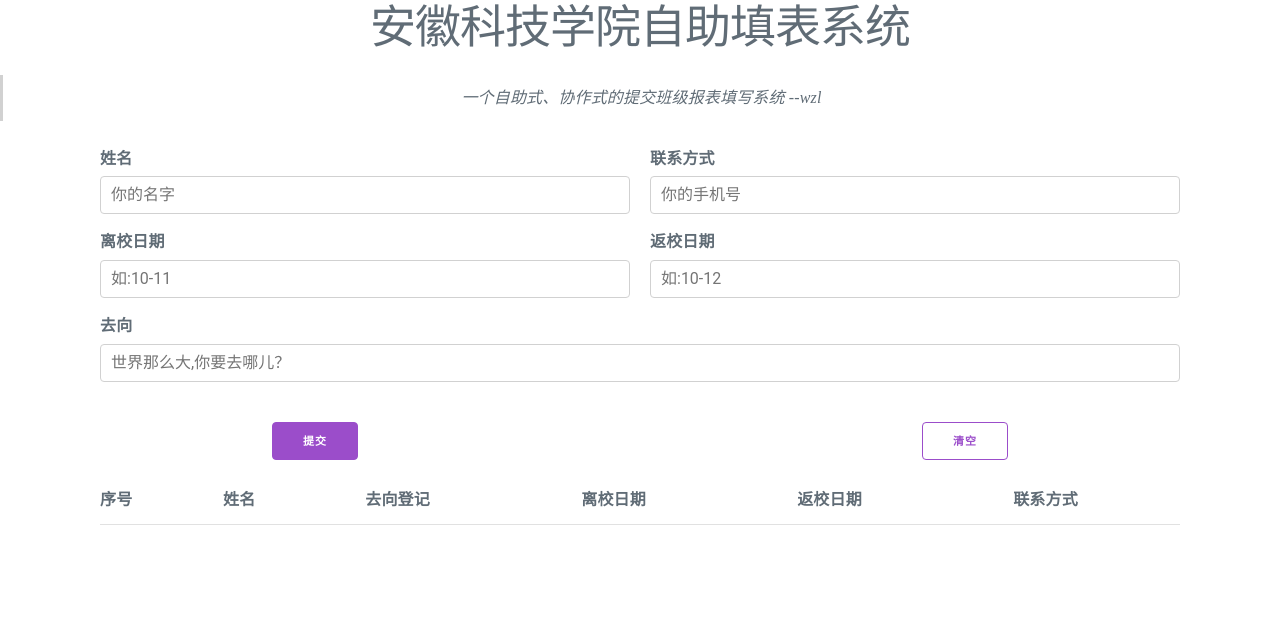
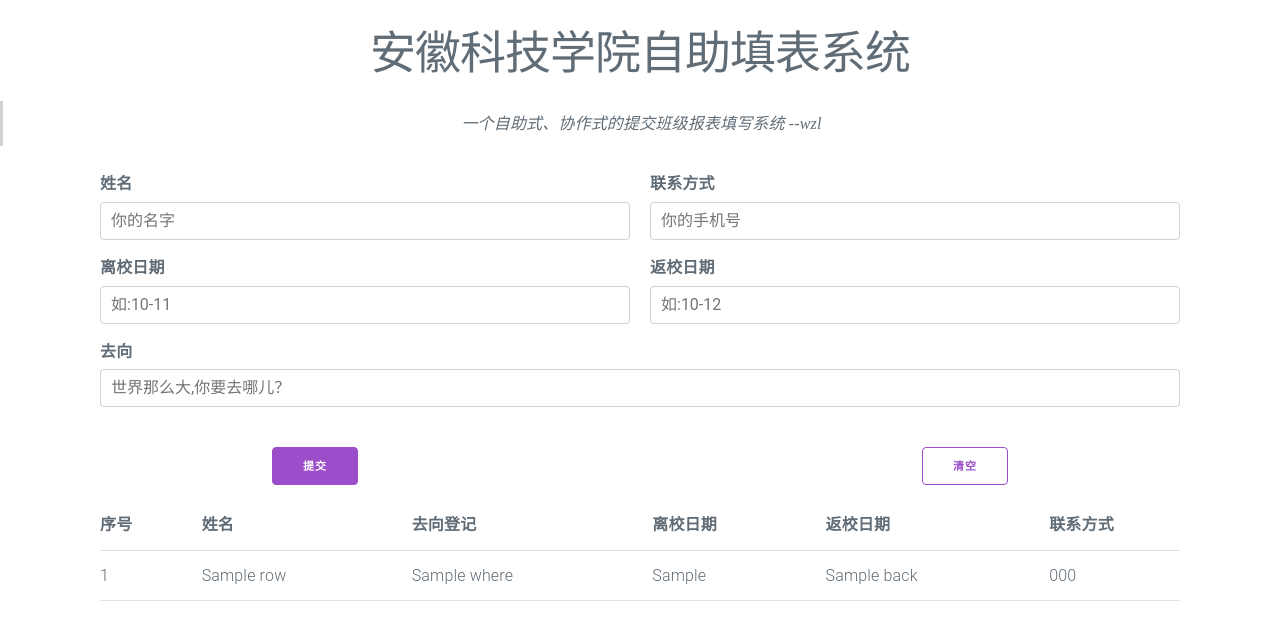
Before and after one commit to wuzhonglijz/pyWeb, a Flask app: template templates/index.html in a window 1280 px wide. Shown: the top 640 px of the page. Run offline with Flask 2, Linux system fonts and the light colour scheme; the template is opened without the code that fills it: most values are stand-ins (such as "Sample title", 1, 10 or a date in 2020); lists and menus that the app fills with data are empty; some libraries are stand-ins or nearby versions.

Commit message:
根页面使用了 RESTful 风格, 实现了数据库的插入与循环输出查询结果

```diff
--- a/main.py
+++ b/main.py
@@ -20,18 +20,25 @@ class record(db.Model):
 
 @app.route('/',  methods=['GET', 'POST'])
 def index():
-    return render_template('index.html')
+    if request.method == 'GET':
+        all_data = record.query.all()
+        return render_template('index.html', data= all_data)
 
-@app.route('/submit', methods=['POST'])
+    if request.method == 'POST':
+        name = request.form.get('phone')
+        data = json.loads(request.data)
+        stu = record(name= data['name'], phone= int(data['phone']), go= data['go'],
+                     back= data['back'], where= data['where'])
+        db.session.add(stu)
+        db.session.commit()
+        print(stu)
+
+@app.route('/submit', methods=['POST', 'GET'])
 def submit():
-    name = request.form.get('phone')
-    data = json.loads(request.data)
-    stu = record(name= data['name'], phone= int(data['phone']), go= data['go'],
-                 back= data['back'], where= data['where'])
-    db.session.add(stu)
-    db.session.commit()
-    print(data)
-    return ''
+    if request.method == 'POST':
+        pass
+    if request.method == 'GET':
+        pass
 
 @app.route('/<name>', methods=['GET'])
 def name(name):
--- a/templates/index.html
+++ b/templates/index.html
@@ -20,7 +20,7 @@
 
 </head>
 <body>
-
+<br/>
 <h1 style="font-family:Microsoft Yahei;text-align:center;">安徽科技学院自助填表系统</h1>
 <blockquote style="font-family:Microsoft Yahei;text-align:center;"><em>一个自助式、协作式的提交班级报表填写系统 --wzl</em></blockquote>
 
@@ -34,7 +34,7 @@
 
             <div class="column">
                 <label for="phone">联系方式</label>
-                <input type="text" placeholder="你的手机号" id="phone" name="phone" />
+                <input type="text" placeholder="你的手机号" id="phone" name="phone"/>
             </div>
 
         </div>
@@ -60,20 +60,34 @@
 
 
 <div class="row flex-center">
-    <input class="button-large" type="button" value="提交" onclick="send();">
-    <input class="button-large button-outline" type="reset" value="清空" onclick="reset();">
+    <input class="button-large" type="button" value="提交" onclick="send();"/>
+    <input class="button-large button-outline" type="reset" value="清空" onclick="reset();"/>
 </div>
 
 <div class="container">
     <table>
         <thead>
+        <tr>
             <th>序号</th>
             <th>姓名</th>
             <th>去向登记</th>
             <th>离校日期</th>
             <th>返校日期</th>
             <th>联系方式</th>
+        </tr>
         </thead>
+        <tbody>
+        {% for row in data%}
+        <tr>
+            <td>{{ loop.index }}</td>
+            <td>{{ row.name }}</td>
+            <td>{{ row.where }}</td>
+            <td>{{ row.go}}</td>
+            <td>{{ row.back }}</td>
+            <td>{{ row.phone }}</td>
+        </tr>
+        {% endfor %}
+        </tbody>
     </table>
 </div>
 
@@ -91,7 +105,7 @@
         instance = axios.create({
           headers: {'Content-Type': 'application/json'}
         });
-        instance.post('/submit', json_data)
+        instance.post('/', json_data)
     }
 
     function reset()
```
Lines whose indentation alone changed are shown as unchanged.
